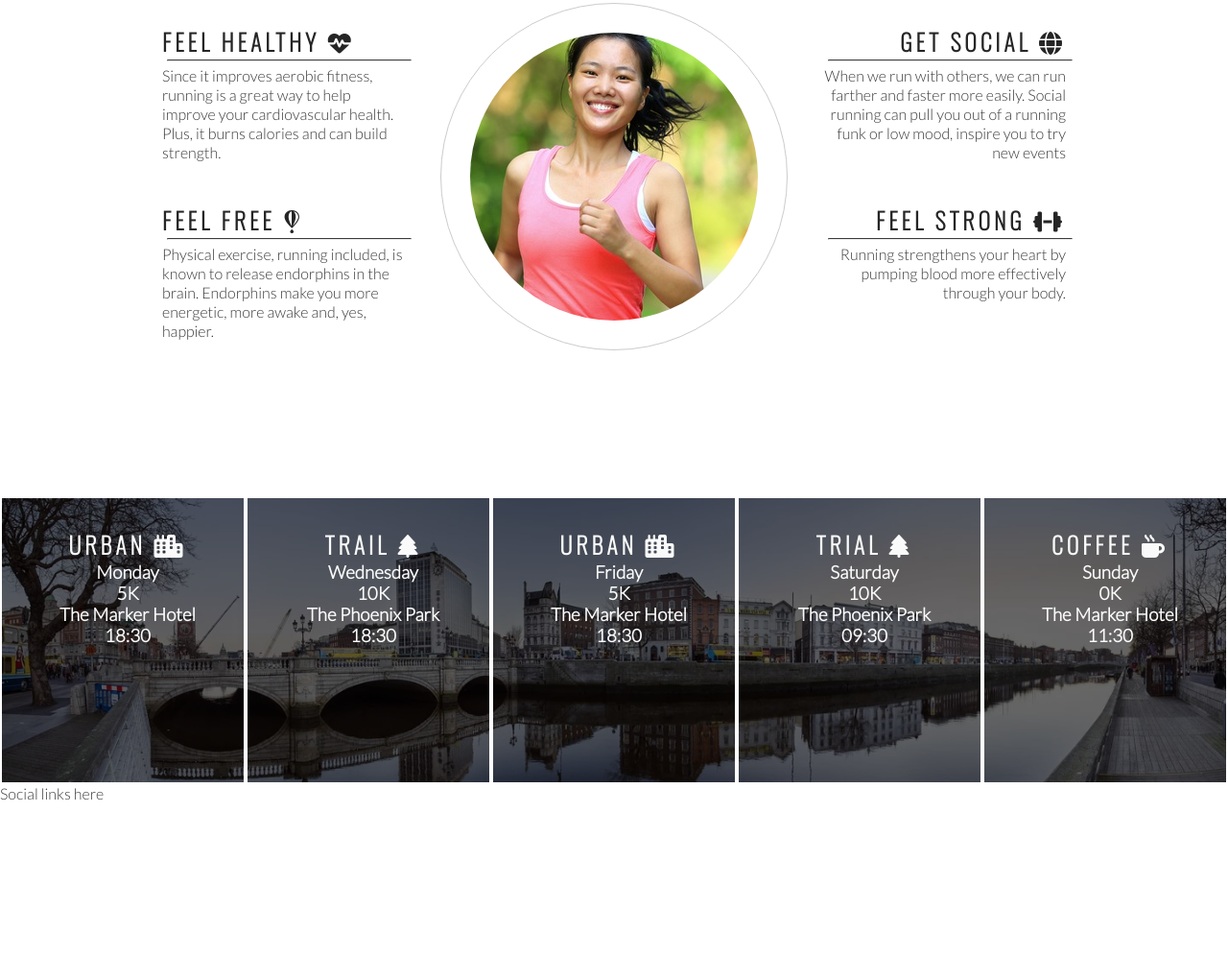
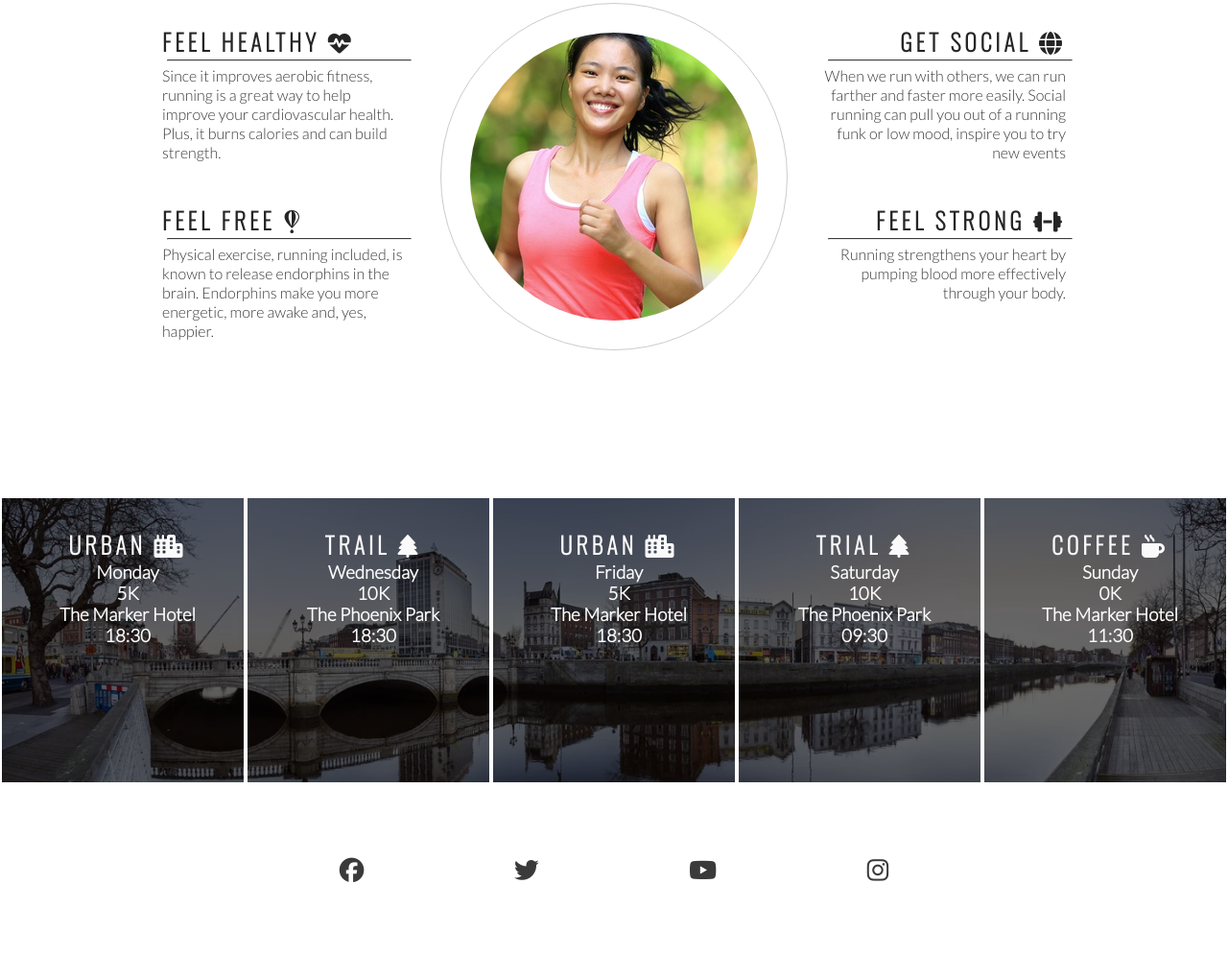
Before and after one commit to Ismino/full-template, a plain HTML site: page index.html in a window 1280 px wide. Shown: the part 778-1774 px from the top of the page at 96% size. Before the commit the page ends 1614 px from the top, so only its background shows below. Drawn offline with nearby package versions, Linux system fonts and the light colour scheme.

Commit message:
Add style to footer social media icons

```diff
--- a/assets/css/style.css
+++ b/assets/css/style.css
@@ -188,3 +188,19 @@ hr {
 #times h2 {
     color: #fafafa;
 }
+/*footer*/
+footer {
+    height: 150px;
+}
+.social-networks {
+    text-align: center;
+}
+.social-networks > li {
+    display: inline;
+}
+.social-networks i {
+    font-size: 160%;
+    margin: 1%;
+    padding: 5%;
+    color: #3a3a3a;
+}
--- a/index.html
+++ b/index.html
@@ -107,7 +107,26 @@
             <h3>11:30</h3>
         </div>
     </section>
-    <footer>Social links here</footer>
+    <footer>
+        <ul class="social-networks">
+            <li>
+                <a href="https://facebook.com" target="_blank" rel="noopener" aria-label="Visit our Facebook page"(opens in a new tab) ><i class="fa-brands fa-facebook"></i></a>
+
+            </li>
+            <li>
+                <a href="https://twitter.com" target="_blank" rel="noopener" aria-label="Visit our Twitter page"(opens in a new tab) ><i class="fa-brands fa-twitter"></i></a>
+
+            </li>
+            <li>
+                <a href="https://youtube.com" target="_blank" rel="noopener" aria-label="Visit our Youtube page"(opens in a new tab) ><i class="fa-brands fa-youtube"></i></a>
+
+            </li>
+            <li>
+                <a href="https://instagram.com" target="_blank" rel="noopener" aria-label="Visit our  page"(opens in a new tab) ><i class="fa-brands fa-instagram"></i></a>
+
+            </li>
+        </ul>
+    </footer>
     <script src="https://kit.fontawesome.com/53759ba5c9.js" crossorigin="anonymous"></script>
 </body>
 </html>
```
